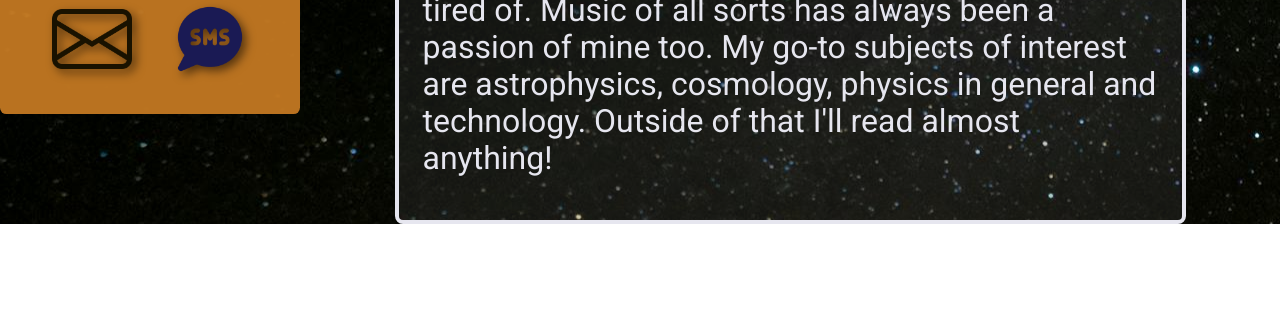
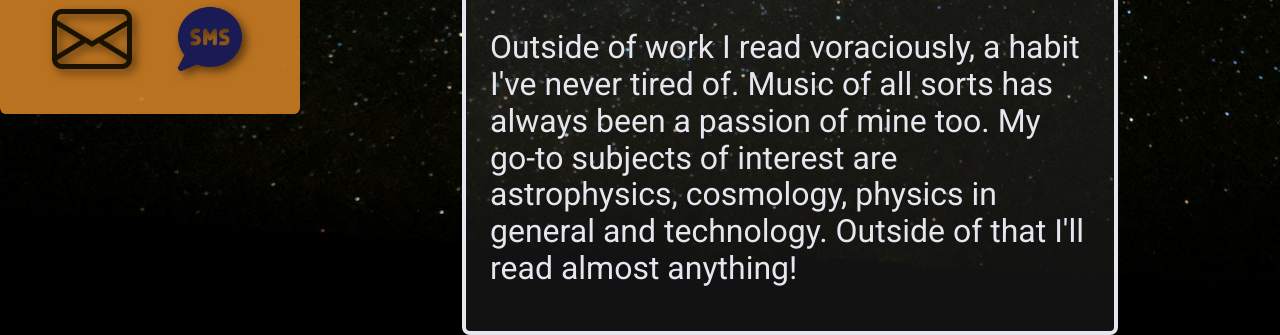
Before and after one commit to neilarolls/Portfolio, a plain HTML site: page aboutme.html in a window 1280 px wide. Shown: the part 686-1021 px from the top of the page. Before the commit the page ends 910 px from the top, so only its background shows below. Drawn offline with Linux system fonts and the light colour scheme.

Commit message:
Updates
Added some responsive behaviour to the about me text box.

```diff
--- a/scss/_aboutme.scss
+++ b/scss/_aboutme.scss
@@ -5,6 +5,7 @@
     background-color: #{$prj-page-bg};
     font-family: "roboto", sans-serif;
     background-image: url(../img/pexels-francesco-ungaro-998641.jpg);
+    background-size: cover;
     overflow: clip;
 
     .aboutme-v-wrapper {
@@ -46,6 +47,29 @@
 
                 @media (min-width: 576px) {
                     padding-left: 150px;
+
+                    .aboutme-intro {
+                        width: 300px;
+                    }
+                }
+
+                @media (min-width: 768px) {
+
+                        .aboutme-title {
+                            font-size: 3.5rem;
+                        }
+
+                        .aboutme-intro {
+                            font-size: 1.75rem;
+                            width: 450px;
+                        }
+                }
+
+                @media (min-width: 992px) {
+
+                    .aboutme-intro {
+                        width: 600px;
+                    }
                 }
 
                 @media (min-width: 1200px) {
```
Also changed, not shown: css/styles.css, 1 other file.
